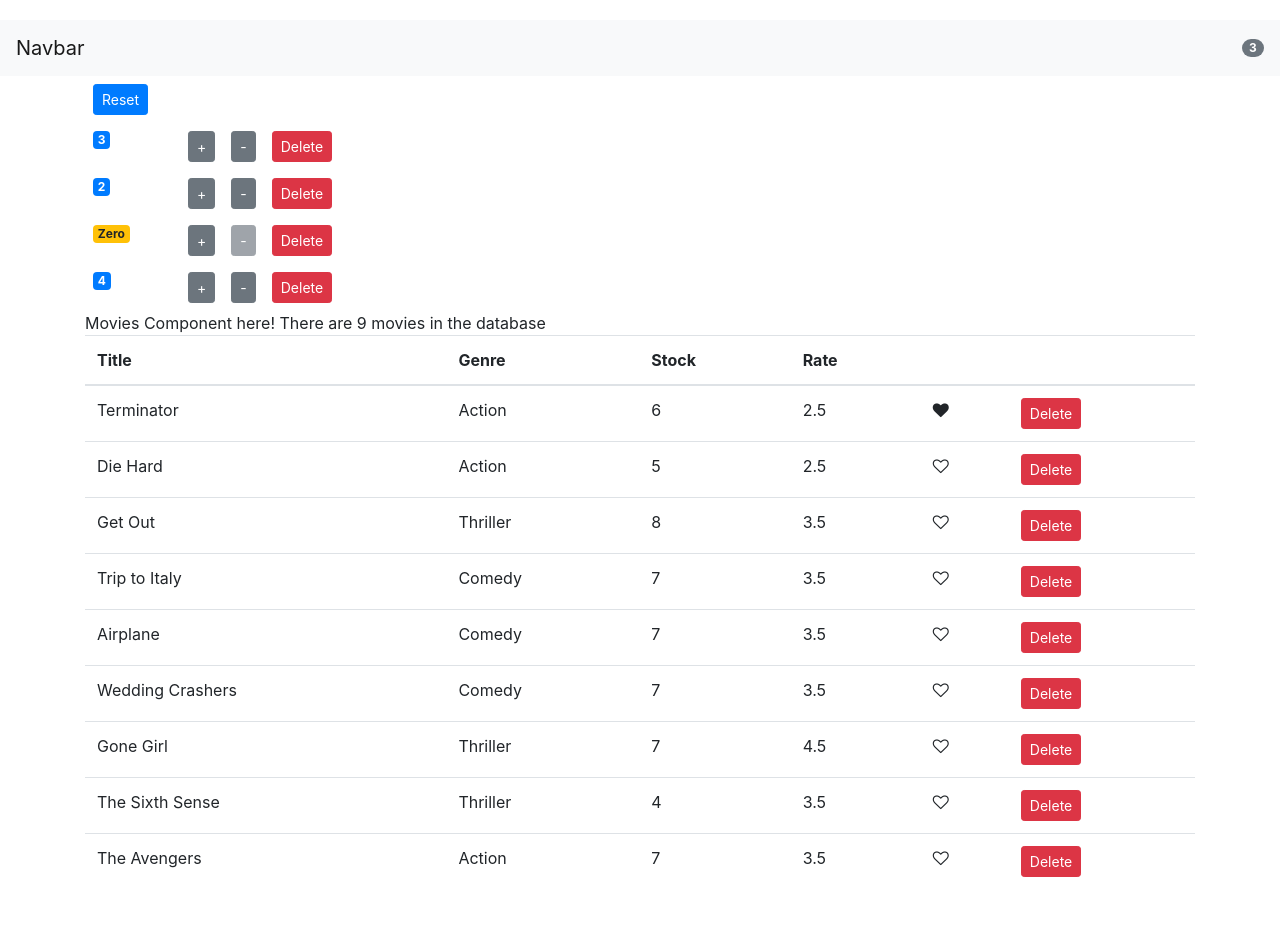
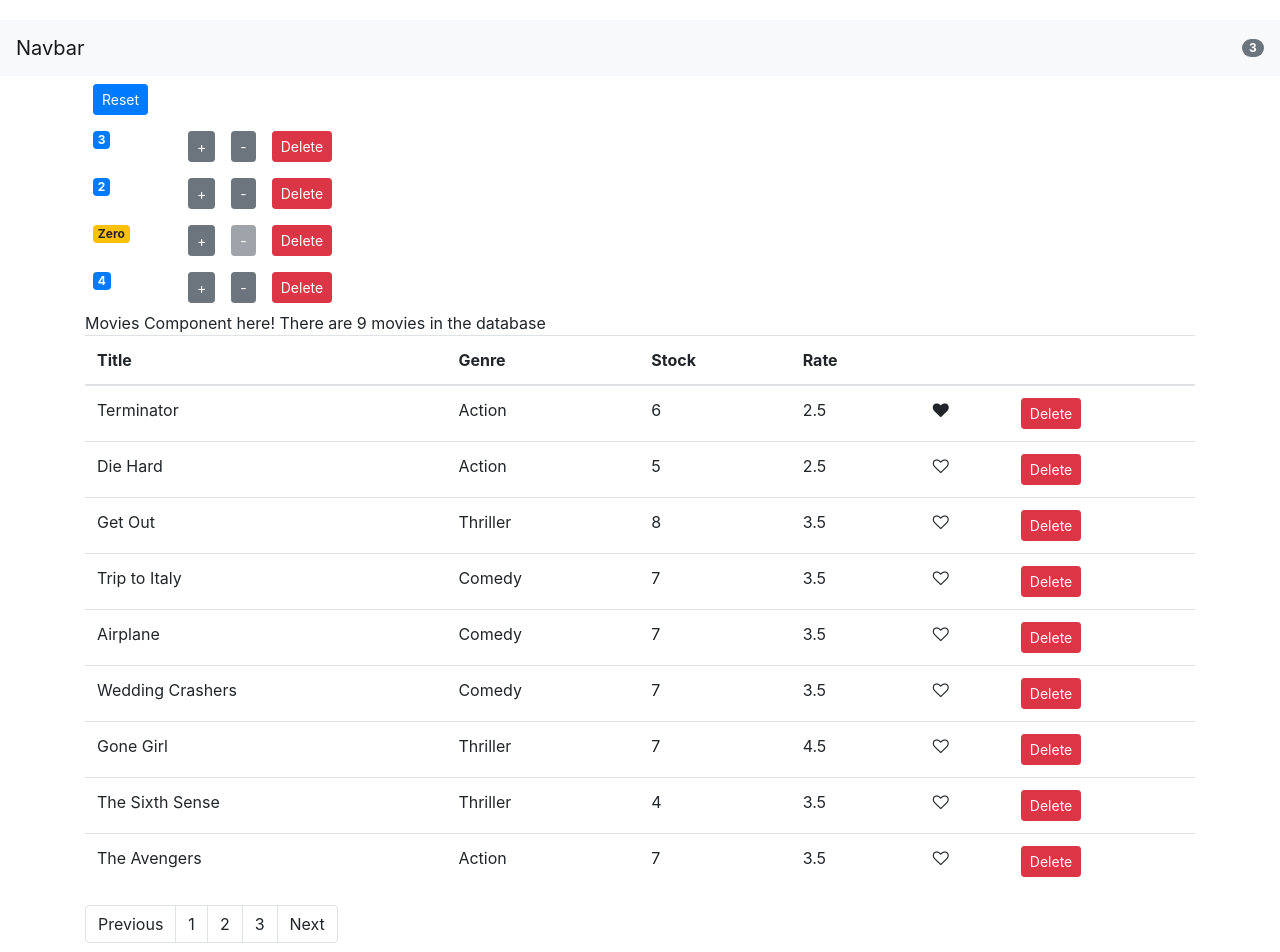
Before and after one commit to arkadi81/react-tutorial, a React (Create React App) app in the folder frontend/: page / in a window 1280 px wide. Shown: the top 952 px of the page. Before the commit the page ends 905 px from the top, so only its background shows below. Built offline with nearby package versions, Linux system fonts and the light colour scheme.

Commit message:
added lodash, building pagination component

```diff
--- a/frontend/package.json
+++ b/frontend/package.json
@@ -5,6 +5,7 @@
   "dependencies": {
     "bootstrap": "^4.3.1",
     "font-awesome": "^4.7.0",
+    "lodash": "^4.17.10",
     "react": "^16.8.6",
     "react-dom": "^16.8.6",
     "react-scripts": "3.0.1"
--- a/frontend/src/components/common/paginationComponent.jsx
+++ b/frontend/src/components/common/pagination.jsx
@@ -1,4 +1,14 @@
 import React from "react";
+
+/*Interface:
+inputs: itemsCount - number of total items
+        pageSize - the amount of items on each oage
+events: onPageChange(newPageNumber) - raised by this component whenever the page number changeson
+output:
+*/
+
+// lodash@4.17.10 installed to facilitate the creation of the pages array
+//algorithm - using page size and total items create an array of page numbers. map array to bootstrap buttons
 
 const Pagination = props => {
   const { itemsCount, pageSize, onPageChange, currentPage } = props;
@@ -22,36 +32,28 @@ const Pagination = props => {
       <nav aria-label="Page navigation example">
         <ul className="pagination">
           <li className="page-item">
-            <a className="page-link" href="#">
-              First (TODO)
+            <a className="page-link" onClick={() => props.onPageChange(1)}>
+              Previous
             </a>
           </li>
           <li className="page-item">
-            <a className="page-link" href="#">
-              Previous (TODO)
-            </a>
-          </li>
-          {pagesArr.map(pageNum => (
-            <li
-              className={
-                pageNum === currentPage ? "page-item active" : "page-item"
-              }
-              key={pageNum}
-            >
-              <a className="page-link" onClick={() => onPageChange(pageNum)}>
-                {pageNum}
-              </a>
-            </li>
-          ))}
-
-          <li className="page-item">
-            <a className="page-link" href="#">
-              Next (TODO)
+            <a className="page-link" onClick={() => props.onPageChange(1)}>
+              1
             </a>
           </li>
           <li className="page-item">
-            <a className="page-link" href="#">
-              Last (TODO)
+            <a className="page-link" onClick={() => props.onPageChange(1)}>
+              2
+            </a>
+          </li>
+          <li className="page-item">
+            <a className="page-link" onClick={() => props.onPageChange(1)}>
+              3
+            </a>
+          </li>
+          <li className="page-item">
+            <a className="page-link" onClick={() => props.onPageChange(1)}>
+              Next
             </a>
           </li>
         </ul>
--- a/frontend/src/components/movies.jsx
+++ b/frontend/src/components/movies.jsx
@@ -1,10 +1,12 @@
 import React, { Component } from "react";
 import { getMovies } from "../services/fakeMovieService";
 import Like from "./common/like";
+import Pagination from "./common/pagination";
 
 class Movies extends Component {
   state = {
-    movies: getMovies()
+    movies: getMovies(),
+    pageSize: 4
   };
 
   handleDelete = _id => {
@@ -17,6 +19,15 @@ class Movies extends Component {
   handleLike = movie => {
     console.log("like clicked: ", movie);
     const movies = [...this.state.movies];
+    const index = movies.indexOf(movie);
+    movies[index] = { ...movies[index] };
+    movies[index].liked = !movies[index].liked;
+    this.setState({ movies });
+  };
+
+  handlePageChange = newPageNumber => {
+    //raised when a pagination element is clicked and page is changed
+    console.log(newPageNumber);
   };
 
   render() {
@@ -62,6 +73,11 @@ class Movies extends Component {
             ))}
           </tbody>
         </table>
+        <Pagination
+          itemsCount={count}
+          pageSize={this.state.pageSize}
+          onPageChange={this.handlePageChange}
+        />
       </React.Fragment>
     );
   }
```
Also changed, not shown: 1 other file (tests, documents, lock files or other folders).
